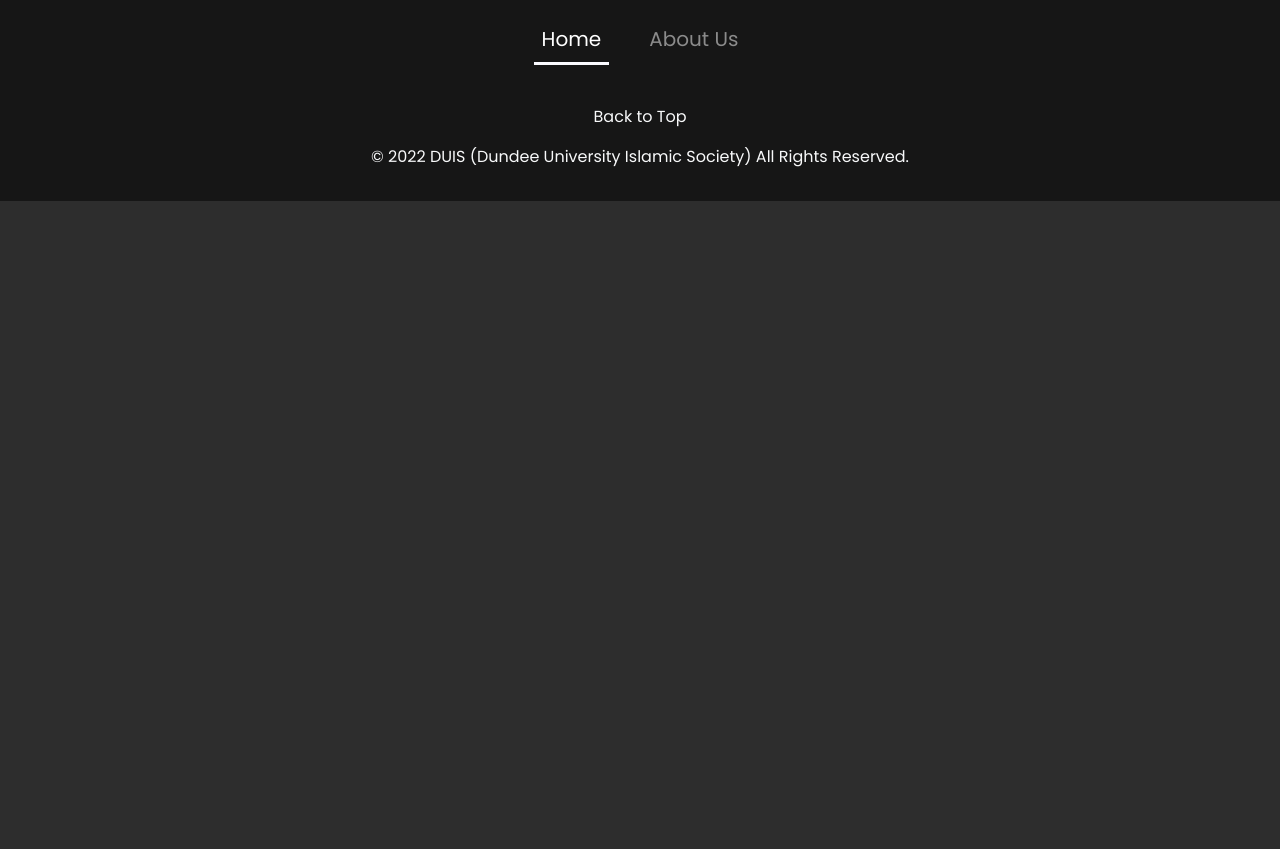
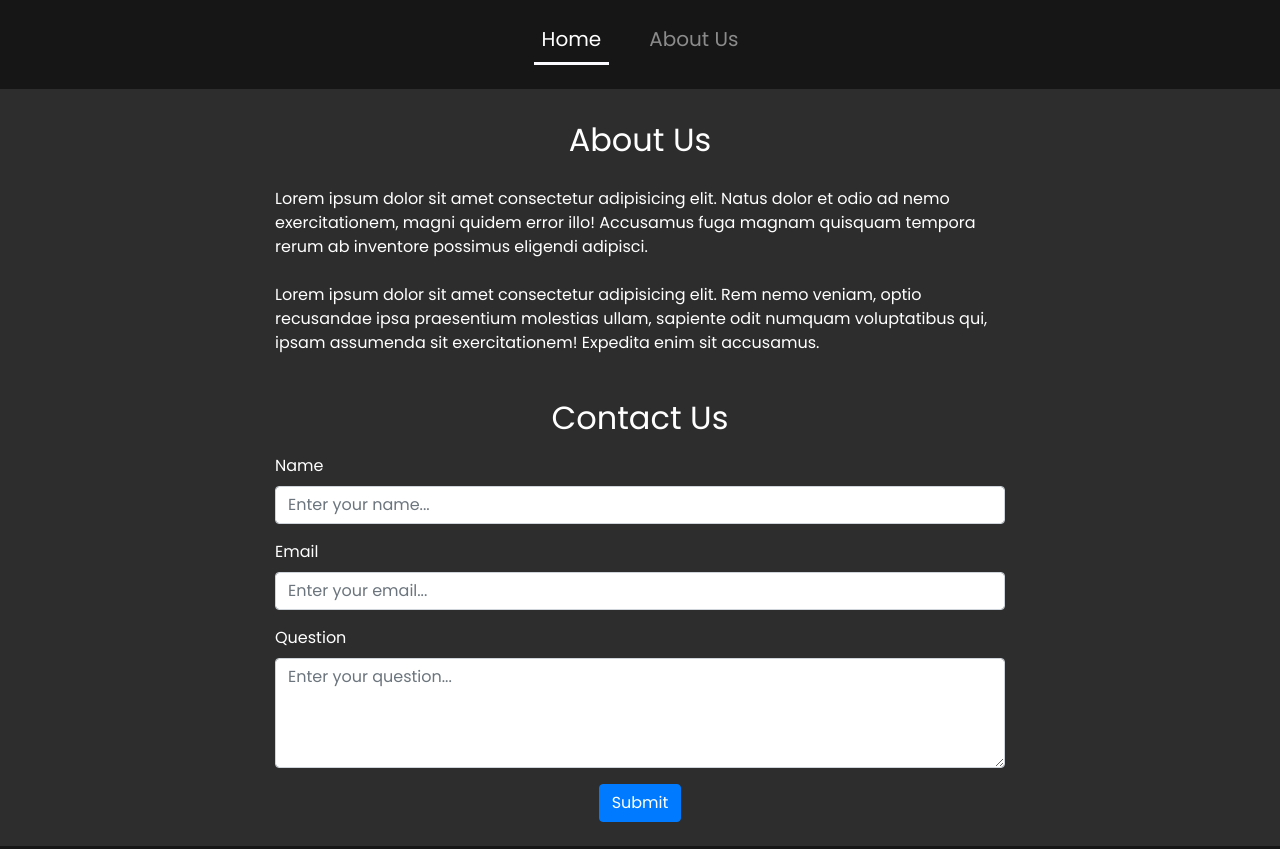
Before and after one commit to anasxyz/DUIS.com, a plain HTML site: page index.html in a window 1280 px wide. Shown: the top 849 px of the page. Before the commit the page ends 800 px from the top, so only its background shows below. Drawn offline with nearby package versions, Linux system fonts and the light colour scheme.

Commit message:
Added About Us and Contact Us sections

```diff
--- a/index.html
+++ b/index.html
@@ -40,7 +40,38 @@
     </header>
 
     <main>
-
+        <div class="container">
+            <div class="row">
+                <div class="col-8 mx-auto my-3 pt-3">
+                    <h2 class="text-center pb-3">About Us</h2>
+                    <p class="py-1">Lorem ipsum dolor sit amet consectetur adipisicing elit. Natus dolor et odio ad nemo exercitationem, magni quidem error illo! Accusamus fuga magnam quisquam tempora rerum ab inventore possimus eligendi adipisci.</p>
+                    <p class="py-1">Lorem ipsum dolor sit amet consectetur adipisicing elit. Rem nemo veniam, optio recusandae ipsa praesentium molestias ullam, sapiente odit numquam voluptatibus qui, ipsam assumenda sit exercitationem! Expedita enim sit accusamus.</p>
+                </div>
+            </div>
+            <div class="row">
+                <div class="col-8 mx-auto my-2">
+                    <h2 class="text-center">Contact Us</h2>
+                    <form class="font">
+                        <div class="form-group my-2">
+                            <label class="pt-2" for="name">Name</label>
+                            <input id="name" type="text" class="form-control" placeholder="Enter your name...">
+                        </div>
+                        <div class="form-group my-2">
+                            <label class="pt-2" for="email">Email</label>
+                            <input id="email" type="email" class="form-control" placeholder="Enter your email...">
+                        </div>
+                        <div class="form-group my-2">
+                            <label class="pt-2" for="question">Question</label>
+                            <textarea id="question" class="form-control" placeholder="Enter your question..."
+                                rows="4"></textarea>
+                        </div>
+                        <div class="form-group my-3 text-center">
+                            <button type="button" class="btn btn-primary float-center">Submit</button>
+                        </div>
+                    </form>
+                </div>
+            </div>
+        </div>
     </main>
 
     <footer>
```
